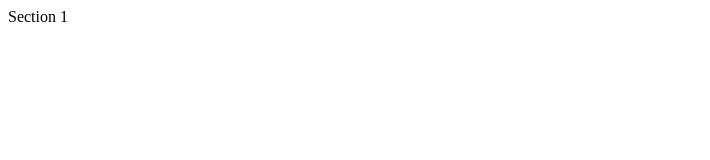
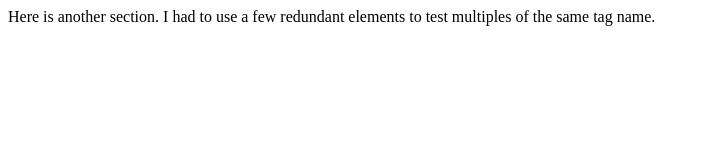
Before and after one commit to richardkentgates/j-make, a plain HTML site: page theme/body/main_1/aside_1/section_1/index.html in a window 1280 px wide. Shown: the whole page, without its empty margins (0-710 px from the left). Drawn offline with Linux system fonts and the light colour scheme.

Commit message:
Update index.html
Entered section 1 html

```diff
--- a/theme/body/main_1/aside_1/section_1/index.html
+++ b/theme/body/main_1/aside_1/section_1/index.html
@@ -1 +1 @@
-<p>Section 1</p>
+<p>Here is another section. I had to use a few redundant elements to test multiples of the same tag name.</p>
```
